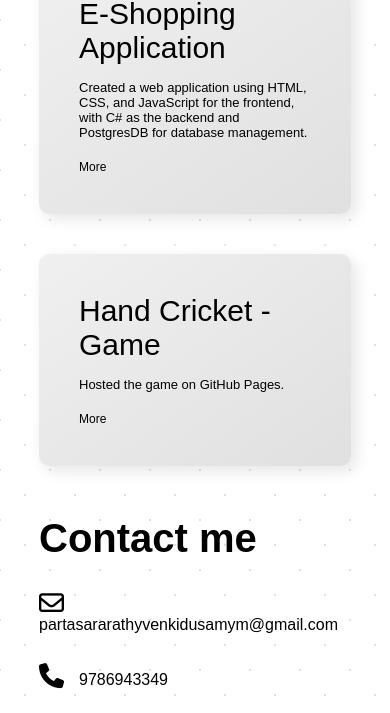
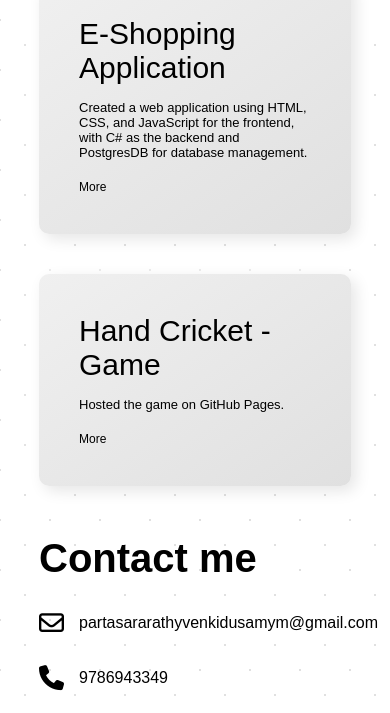
Before and after one commit to parthasarathii-m/Portfolio, a plain HTML site: page index.html in a window 390 px wide. Shown: the part 1980-2693 px from the top of the page. Drawn offline with Linux system fonts and the light colour scheme.

Commit message:
Deleting the unnecessary images and altering css

```diff
--- a/style.css
+++ b/style.css
@@ -225,6 +225,9 @@ nav ul li a:hover::after {
 
 .contact-left p {
     margin-top: 30px;
+    display: flex;
+    flex-wrap: nowrap;
+    align-items: center;
 }
 
 .contact-left p i {
@@ -349,6 +352,7 @@ form button {
     }
 
     #about .sub-title{
+        margin-top: 20px;
         margin-bottom: 20px;
     }
 
```
Also changed, not shown: images/work-1.png (deleted), images/work-2.png (deleted), images/work-3.png (deleted).
